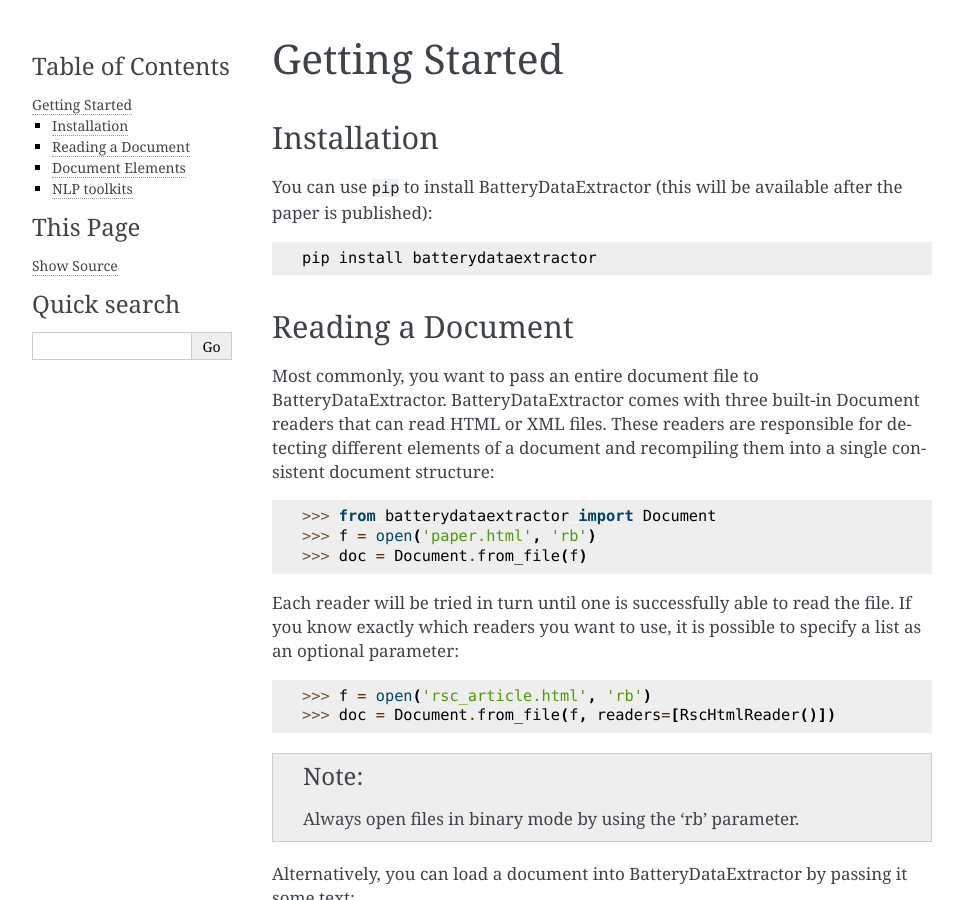
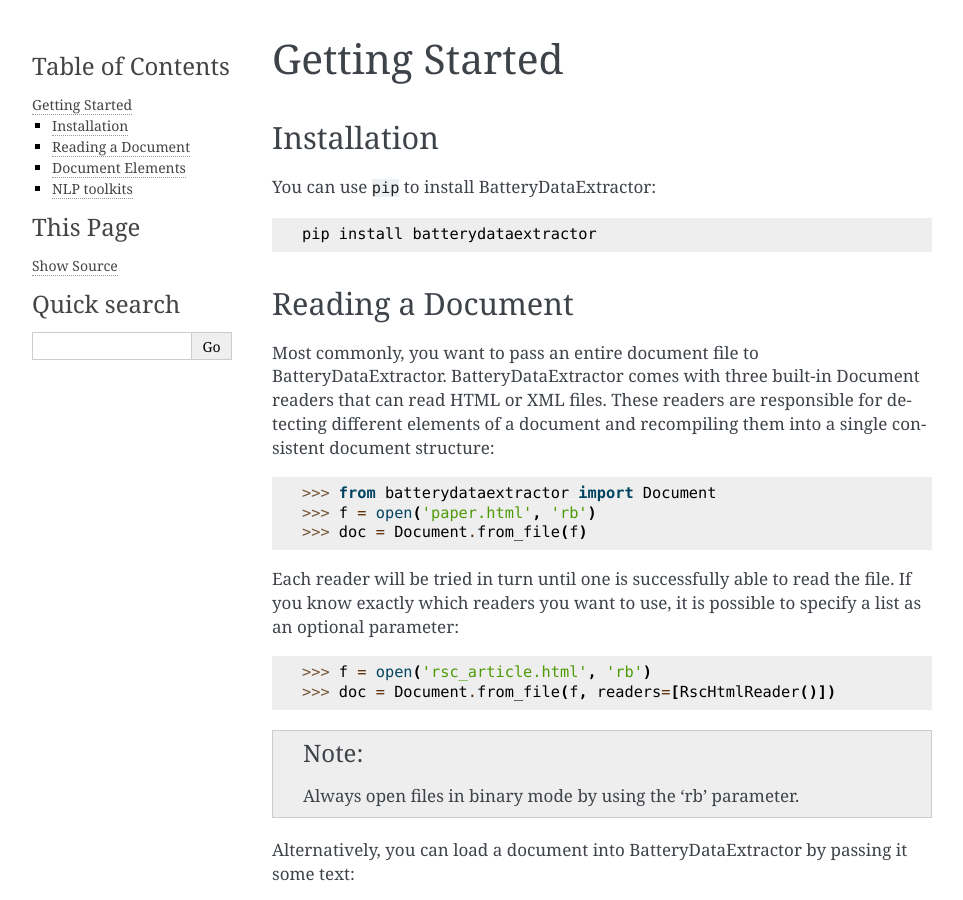
Before and after one commit to ShuHuang/batterydataextractor, a Sphinx documentation site: the page built from docs/source/getting_started/reading_documents.rst, in a window 1280 px wide and 900 px high. Shown: the whole window, without its empty margins (148-1111 px from the left). Built offline with Sphinx 7.4.7, drawn with Linux system fonts in a browser that asks for light colours; pages that are not in the unit, such as notebooks, are missing from menus.

Commit message:
Update reading_documents.rst

```diff
--- a/docs/source/getting_started/reading_documents.rst
+++ b/docs/source/getting_started/reading_documents.rst
@@ -5,7 +5,7 @@ Getting Started
 Installation
 ---------------------------------
 
-You can use ``pip`` to install BatteryDataExtractor (this will be available after the paper is published)::
+You can use ``pip`` to install BatteryDataExtractor::
 
         pip install batterydataextractor
 
```
